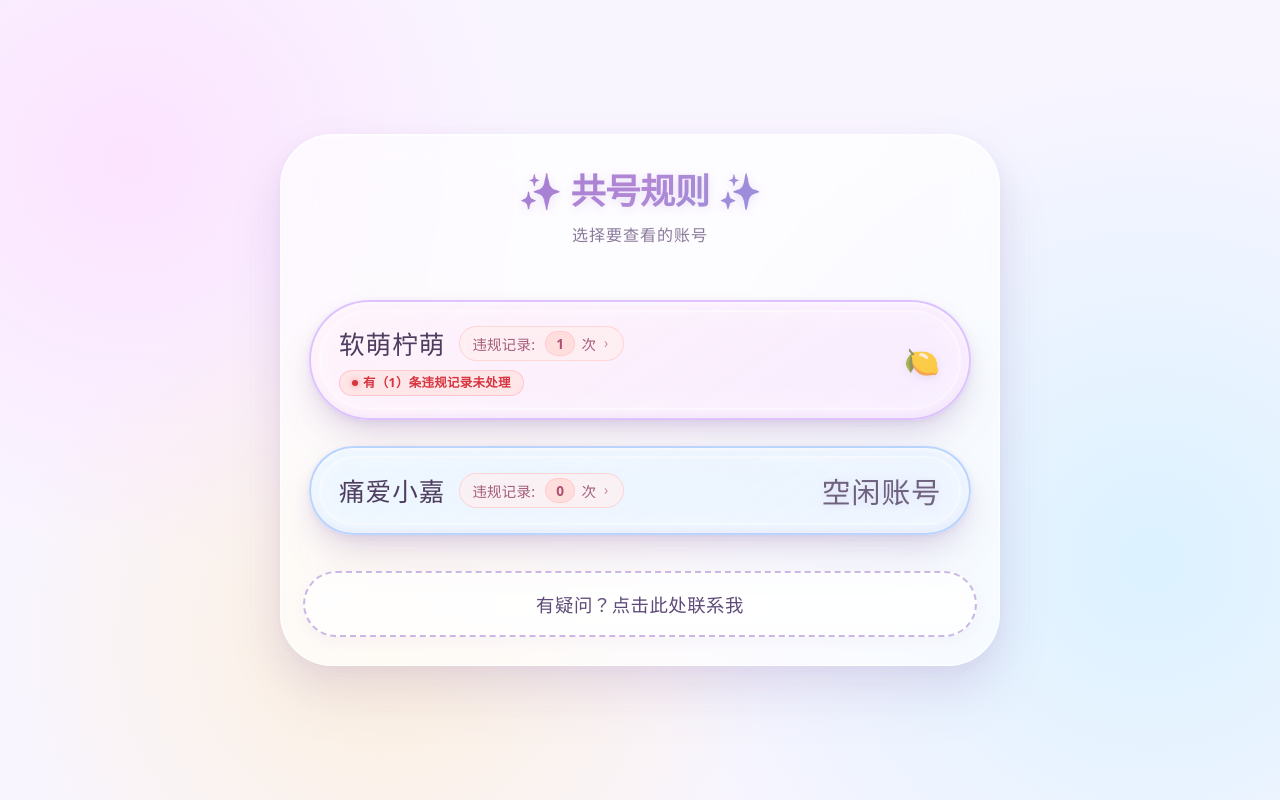
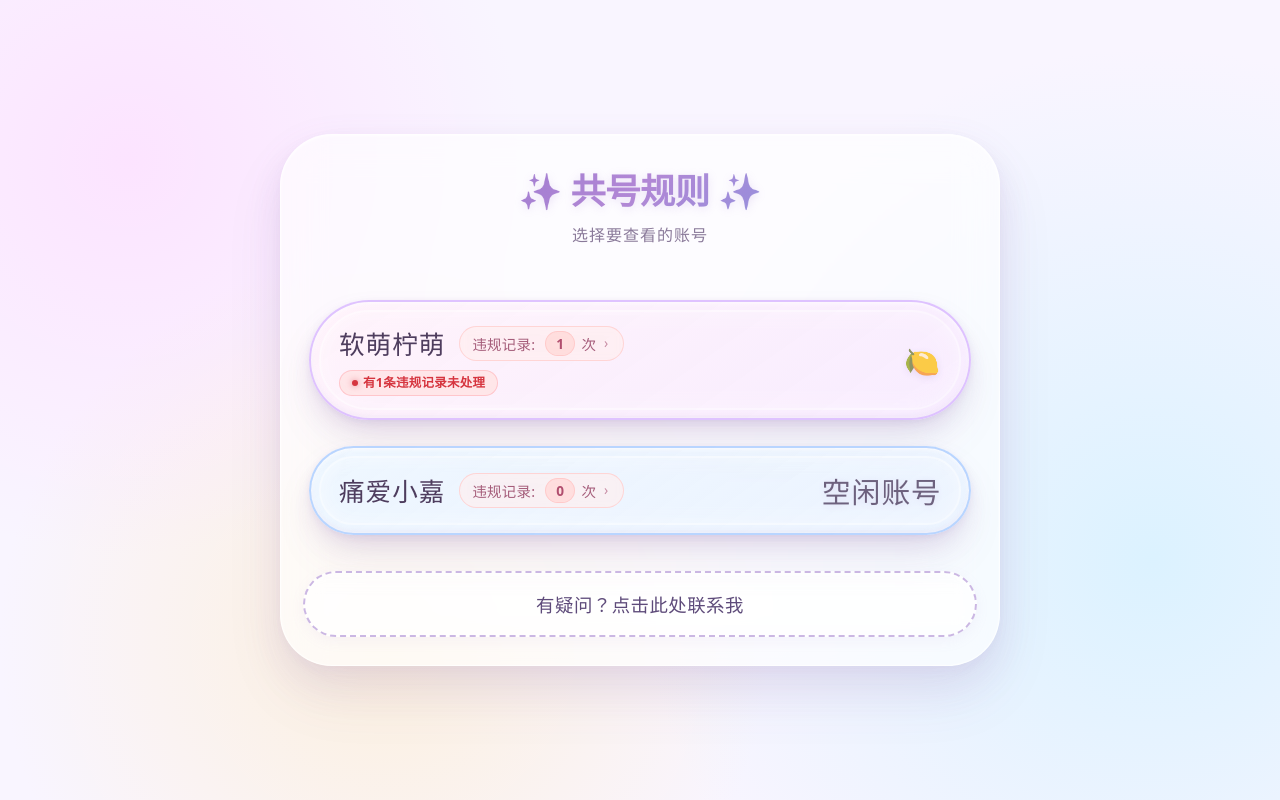
Before and after one commit to Hehe11TvT/Hehe11TvT.github.io, a plain HTML site: page rule.html in a window 1280 px wide. Drawn offline with Linux system fonts and the light colour scheme; no server answers.

Commit message:
Add files via upload

```diff
--- a/rule.html
+++ b/rule.html
@@ -1296,7 +1296,7 @@
 
         const count = (violationRecords[id] || []).filter(item => item.handled !== true).length;
         if (count > 0) {
-          text.textContent = `有（${count}）条违规记录未处理`;
+          text.textContent = `有${count}条违规记录未处理`;
           box.classList.remove('hidden');
         } else {
           box.classList.add('hidden');
```
